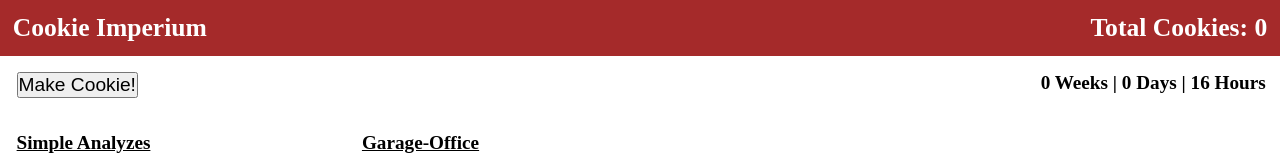
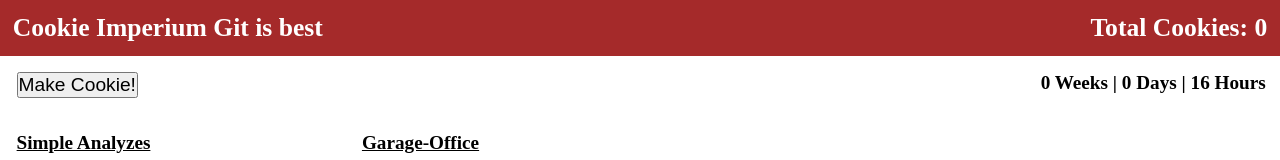
Before and after one commit to samuelkarsko/cookieimperium, a plain HTML site: page index.html in a window 1280 px wide. Shown: the top 160 px of the page. Drawn offline with nearby package versions, Linux system fonts and the light colour scheme; a web font is replaced by a local one.

Commit message:
First upload
This commit is the best beacuse it's the best!

```diff
--- a/index.html
+++ b/index.html
@@ -18,7 +18,7 @@
 
 
 <div id="console">
-    <h1>Cookie Imperium</h1>
+    <h1>Cookie Imperium Git is best</h1>
       <img src="star.png"  class="star">
 
 
```
Also changed, not shown: style.css (line endings or trailing spaces).
